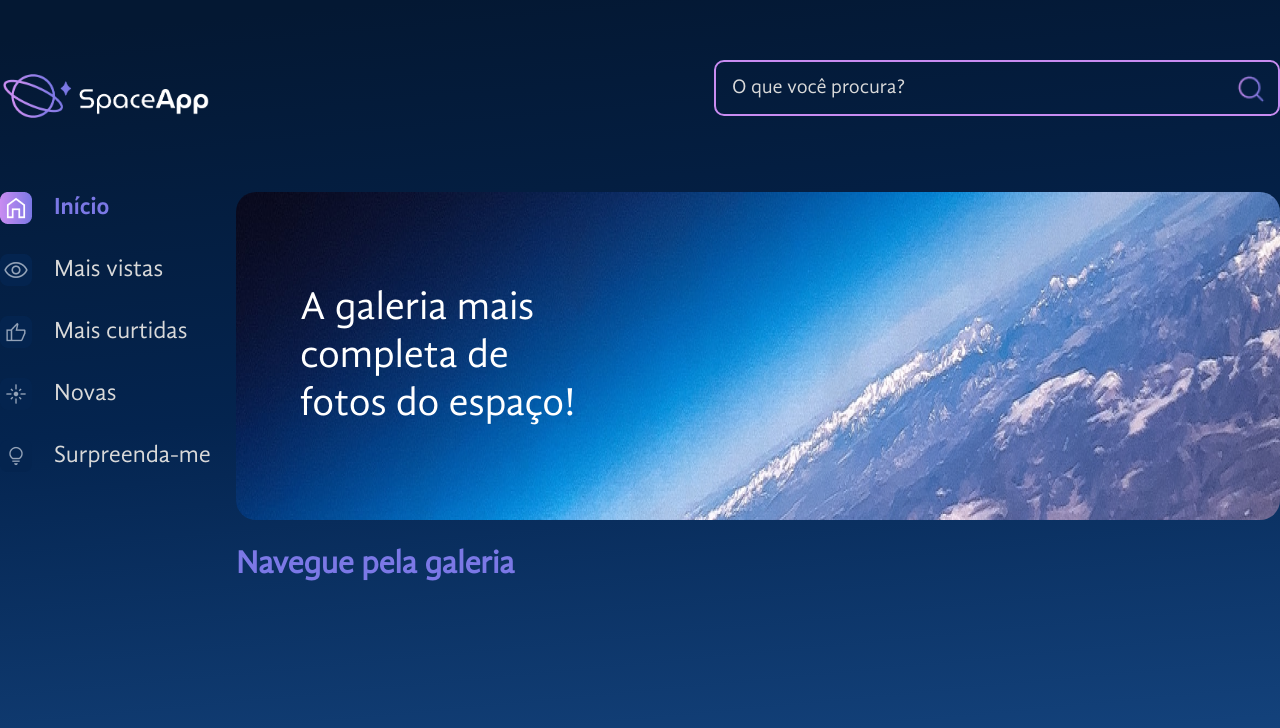
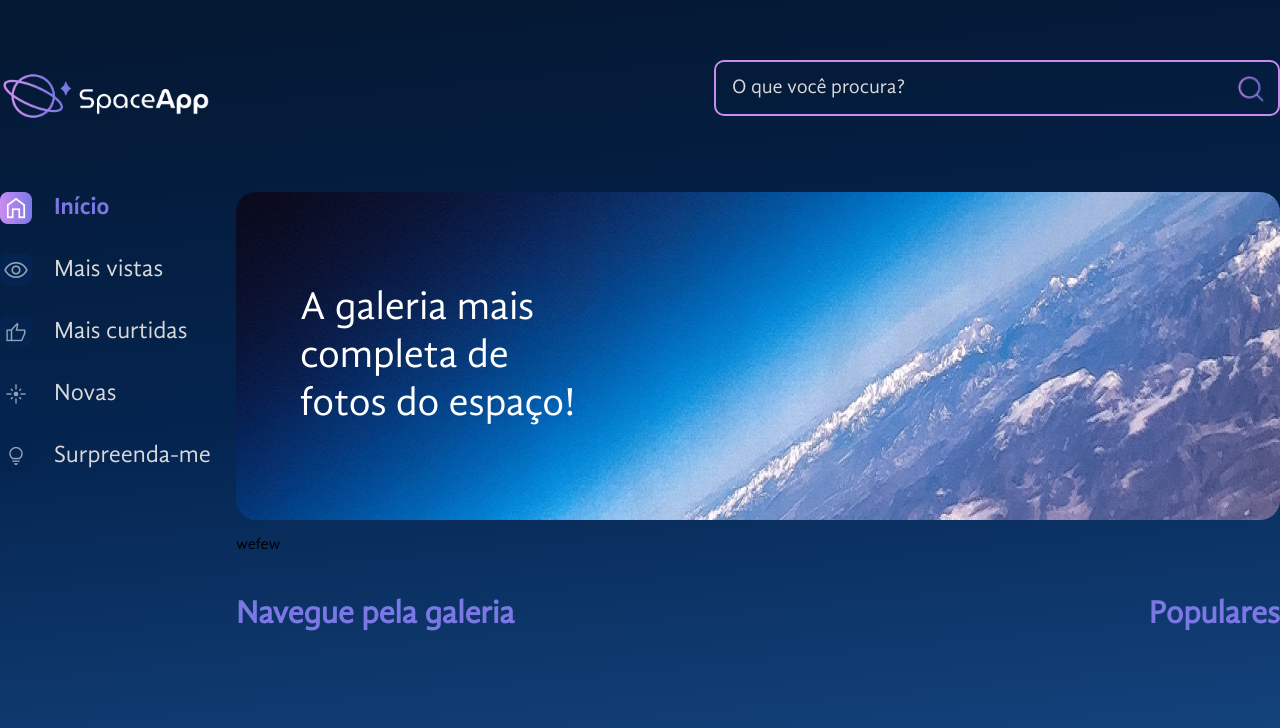
Before and after one commit to noname697/Space-App, a React (Vite) app: page / in a window 1280 px wide. Shown: the top 728 px of the page. Built offline with nearby package versions, Linux system fonts and the light colour scheme.

Commit message:
Criando estrutura da galeria

```diff
--- /dev/null
+++ b/src/componentes/Galeria/Populares/index.jsx
@@ -0,0 +1,9 @@
+import Titulo from "../../Titulo"
+
+const Populares = () => {
+    return(
+        <Titulo $alinhamento="center">Populares</Titulo>
+    )
+}
+
+export default Populares
--- /dev/null
+++ b/src/componentes/Galeria/Tags/index.jsx
@@ -0,0 +1,5 @@
+const Tags = () => {
+    return <p>wefew</p>
+}
+
+export default Tags
--- a/src/componentes/Galeria/index.jsx
+++ b/src/componentes/Galeria/index.jsx
@@ -1,11 +1,28 @@
-import Titulo from "../Titulo"
+import Titulo from "../Titulo";
+import Tags from "./Tags";
+import Populares from "./Populares";
+import styled from "styled-components";
+
+const GaleriaContainer = styled.div`
+  display: flex;
+`;
+
+const SecaoFluida = styled.section`
+  flex-grow: 1;
+`;
 
 const Galeria = () => {
-    return (
-        <>
-        <Titulo>Navegue pela galeria</Titulo>
-        </>
-    )
-}
+  return (
+    <>
+      <Tags />
+      <GaleriaContainer>
+        <SecaoFluida>
+          <Titulo>Navegue pela galeria</Titulo>
+        </SecaoFluida>
+        <Populares />
+      </GaleriaContainer>
+    </>
+  );
+};
 
-export default Galeria
+export default Galeria;
```
